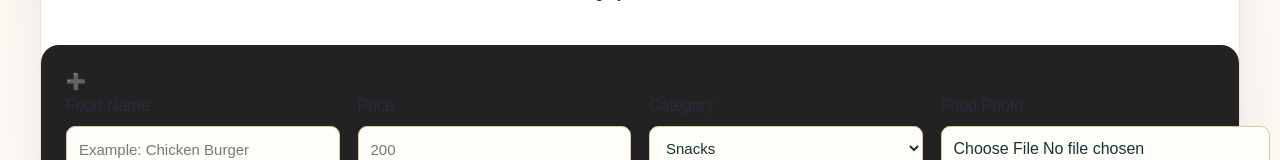
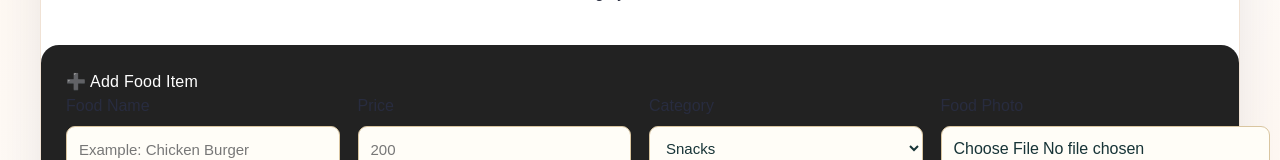
Before and after one commit to futuresucceder-lang/cinema-seat-food, a Next.js app: page /admin/food-menu in a window 1280 px wide. Shown: the part 387-547 px from the top of the page. Built offline with nearby package versions, Linux system fonts and the light colour scheme; no server answers.

Commit message:
Make food menu management text white on dark panels

```diff
--- a/app/globals.css
+++ b/app/globals.css
@@ -2635,3 +2635,34 @@ main:not(.seatbite-page):has(form) button {
 .seatbite-order-history-page .order-history-subtitle {
   color: #000000 !important;
 }
+
+
+/* Food Menu Management: replace the burger icon with the SeatBite logo and keep
+   all labels/content on dark management panels readable in white. */
+.seatbite-food-menu-form,
+.seatbite-food-menu-form h2,
+.seatbite-food-menu-form label,
+.seatbite-food-menu-form p,
+.seatbite-food-menu-form strong {
+  color: #ffffff !important;
+}
+.seatbite-food-menu-form input,
+.seatbite-food-menu-form select,
+.seatbite-food-menu-form textarea {
+  color: #ffffff !important;
+}
+.seatbite-food-menu-form input::placeholder,
+.seatbite-food-menu-form textarea::placeholder {
+  color: #c9c9c9 !important;
+  opacity: 1 !important;
+}
+.seatbite-food-menu-form select option {
+  color: #ffffff !important;
+  background: #333333 !important;
+}
+.seatbite-food-item-card,
+.seatbite-food-item-card h3,
+.seatbite-food-item-card p,
+.seatbite-food-item-card div {
+  color: #ffffff;
+}
```
